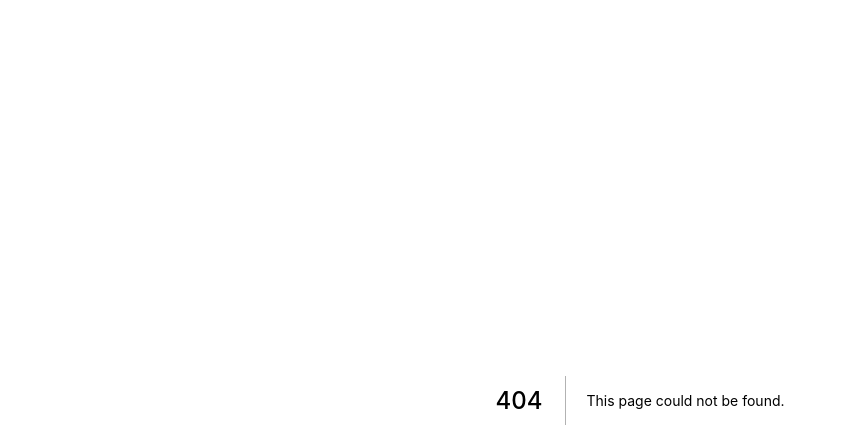
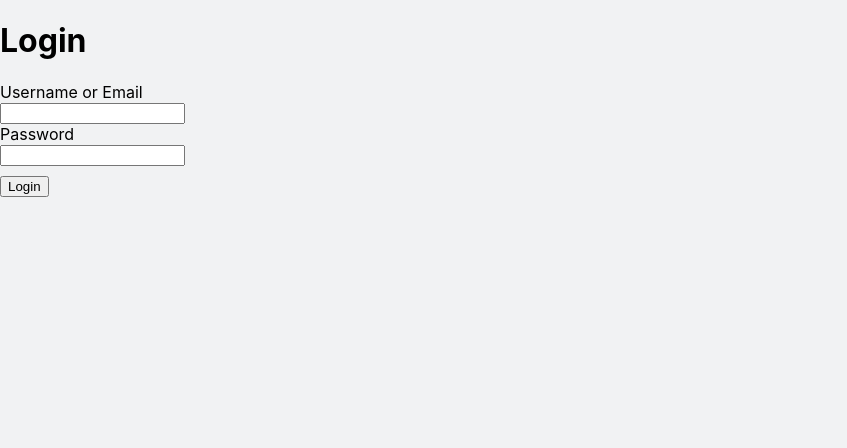
Before and after one commit to FrancisCalizo/ohio-taxidermy-supply, a Next.js app: page /login in a window 1280 px wide. Before the commit this address had no page. Shown: the top 448 px of the page, without its empty margins (0-847 px from the left). Built offline with nearby package versions, Linux system fonts and the light colour scheme.

Commit message:
feat: implement some logic for auth

```diff
--- a/components/page-index/BeautyCosmeticsRow.tsx
+++ b/components/page-index/BeautyCosmeticsRow.tsx
@@ -74,7 +74,7 @@ export default function BeautyCosmesticsRow() {
         </ModalHead>
 
         <Image
-          src={`/images/influencer-index/${influencerData.pic}`}
+          src={`/images/influencer-index/${influencerData?.pic}`}
           alt="Picture of the author"
           layout="responsive"
           width={310}
@@ -83,10 +83,10 @@ export default function BeautyCosmesticsRow() {
         />
 
         <ModalContent>
-          <h4>{influencerData.name}</h4>
+          <h4>{influencerData?.name}</h4>
 
           {/* TODO: Need to make `industry an actual array,` */}
-          {influencerData.industry[0].split(',').map((ind: any, key: any) => (
+          {influencerData?.industry[0].split(',').map((ind: any, key: any) => (
             <Industrybadge key={key}>{ind}</Industrybadge>
           ))}
 
--- a/package.json
+++ b/package.json
@@ -9,6 +9,7 @@
     "lint": "eslint . --ext .ts"
   },
   "dependencies": {
+    "axios": "^0.21.1",
     "next": "10.2.3",
     "react": "17.0.2",
     "react-dom": "17.0.2",
--- /dev/null
+++ b/pages/login/index.tsx
@@ -0,0 +1,62 @@
+import React, { useState } from 'react';
+import axios from 'axios';
+
+export default function Login() {
+  const [username, setUsername] = useState('');
+  const [password, setPassword] = useState('');
+
+  const handleSubmit = () => {
+    axios
+      .post('http://localhost:1337/auth/local', {
+        identifier: username,
+        password: password,
+      })
+      .then((response) => {
+        console.log('Response', response);
+        console.log('User profile', response.data.user);
+        console.log('User token', response.data.jwt);
+      })
+      .catch((error) => {
+        console.log('An error occurred:', error.response);
+      });
+  };
+
+  return (
+    <div>
+      <h1>Login</h1>
+      <div>
+        <label htmlFor="login">
+          Username or Email
+          <div>
+            <input
+              type="text"
+              id="login"
+              name="login"
+              value={username}
+              onChange={(e) => setUsername(e.target.value)}
+            />
+          </div>
+        </label>
+      </div>
+
+      <div>
+        <label htmlFor="password">
+          Password
+          <div>
+            <input
+              type="password"
+              id="password"
+              name="password"
+              value={password}
+              onChange={(e) => setPassword(e.target.value)}
+            />
+          </div>
+        </label>
+      </div>
+
+      <button style={{ marginTop: 10 }} type="submit" onClick={handleSubmit}>
+        Login
+      </button>
+    </div>
+  );
+}
```
Also changed, not shown: pages/restaurants/index.tsx (added, +32 -0 lines), 1 other file (tests, documents, lock files or other folders).
